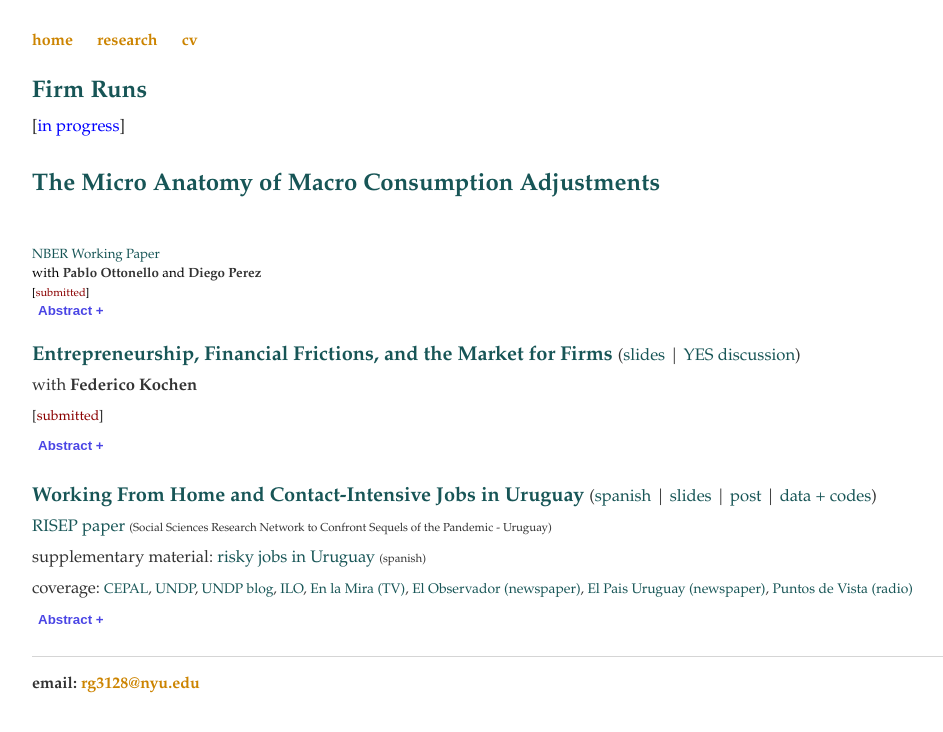
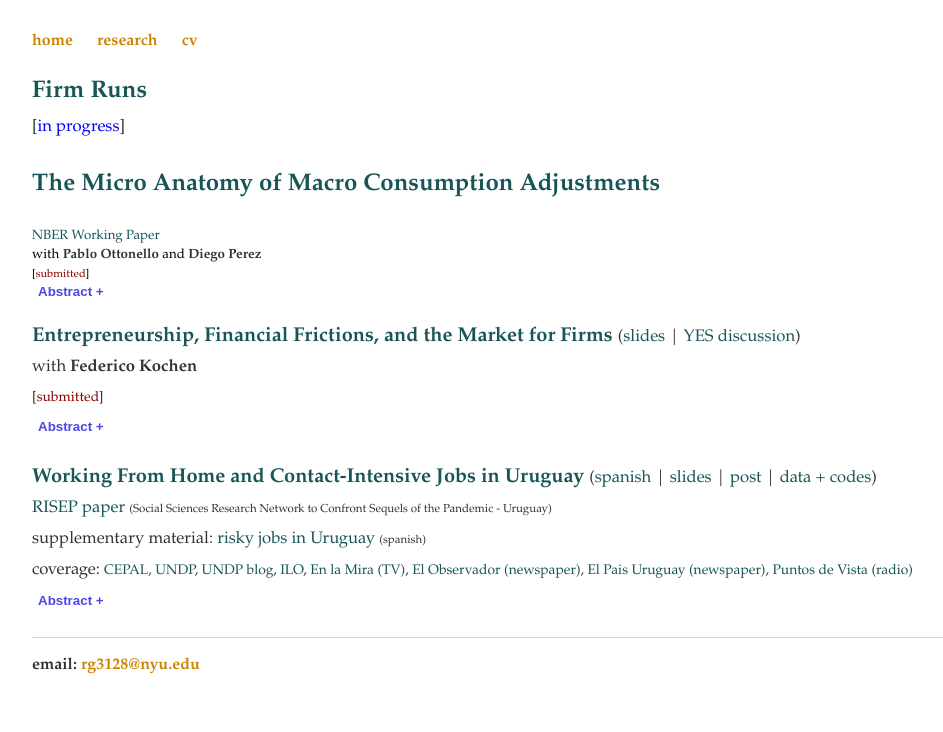
Before and after one commit to rafaguntin/rafaguntin.github.io, a Jekyll site: the page built from research/index.html, in a window 1280 px wide. Shown: the top 732 px of the page, without its empty margins (96-1039 px from the left). Built offline with Jekyll 4.4.1, drawn with Linux system fonts in a browser that asks for light colours.

Commit message:
Update index.html

```diff
--- a/research/index.html
+++ b/research/index.html
@@ -15,7 +15,7 @@ title: Rafael Guntin - Research
 					  href="/research/GuOP_Consumption.pdf"
 			                  target="_blank"
 					  >The Micro Anatomy of Macro Consumption Adjustments</a>
-				<div> <br> <small> <a style="color:#175556" href="https://www.nber.org/papers/w27917" target="_blank">NBER Working Paper</a>
+			        <br> <div> <small> <a style="color:#175556" href="https://www.nber.org/papers/w27917" target="_blank">NBER Working Paper</a>
 				<br> with
 				<a style="font-weight: bold; color:#333" href="https://sites.google.com/site/ottonellopablo/" target="_blank"> Pablo Ottonello </a>
 				and
```
